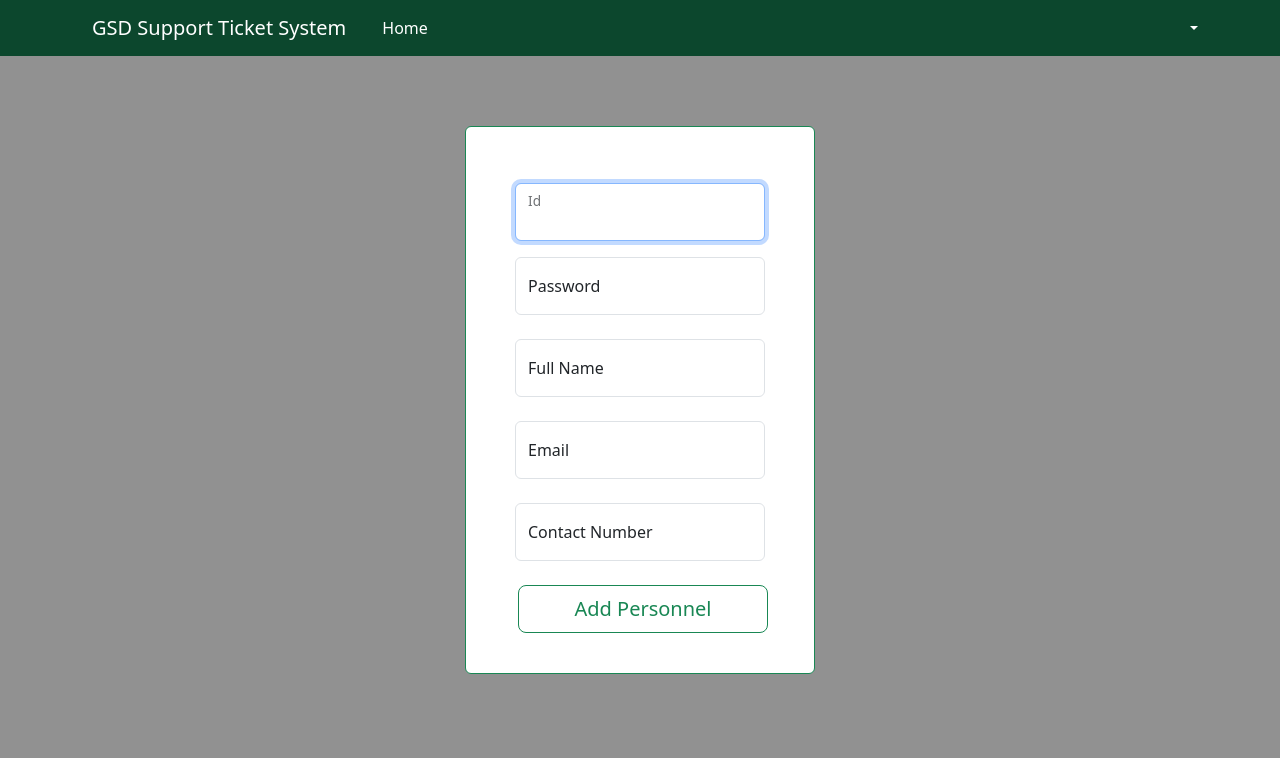
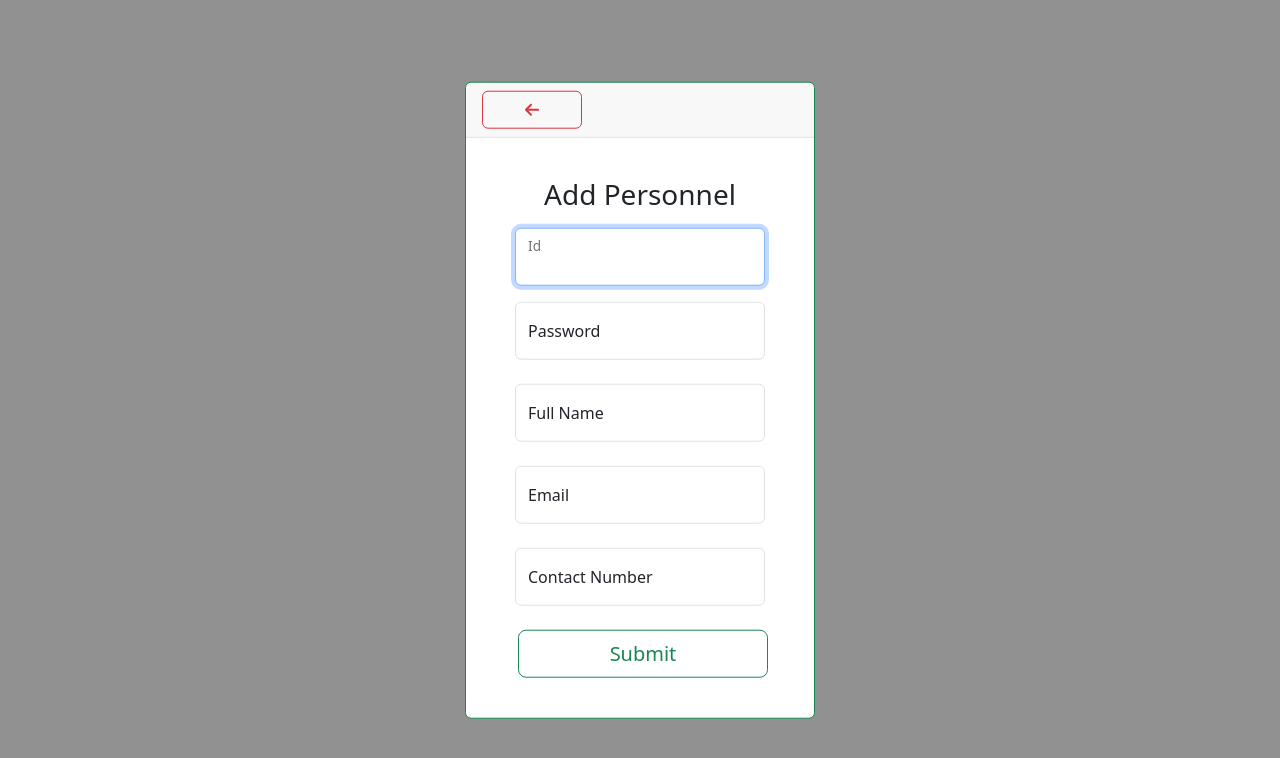
Before and after one commit to Kyusans/reactjs-complaints, a React (Create React App) app: page /gsd/addpersonnel in a window 1280 px wide. Shown: the top 758 px of the page. Built offline with nearby package versions, Linux system fonts and the light colour scheme.

Commit message:
added addPersonnel functionality

```diff
--- a/src/App.js
+++ b/src/App.js
@@ -2,6 +2,7 @@ import './App.css';
 import { BrowserRouter as Router, Routes, Route} from 'react-router-dom';
 import Login from './components/Login';
 import MainLayoutRoutes from './MainLayoutRoutes';
+import AddPersonnel from './components/AddPersonnel';
 // import { useEffect } from 'react';
 
 function App() {
@@ -21,6 +22,7 @@ function App() {
         <Routes>
           <Route path="/" element={<Login /> } />
           <Route path="*" element={<MainLayoutRoutes />}/>
+          <Route path='/addpersonnel' element={<AddPersonnel />} />
         </Routes>
       </Router>
     </>
--- a/src/MainLayoutRoutes.js
+++ b/src/MainLayoutRoutes.js
@@ -9,7 +9,6 @@ import JobDetails from './components/JobDetails'
 import PersonnelDashboard from './components/PersonnelDashboard'
 import ChangePassword from './components/ChangePassword'
 import ReportModule from './components/ReportModule'
-import AddPersonnel from './components/AddPersonnel'
 
 function MainLayoutRoutes() {
   return (
@@ -23,7 +22,6 @@ function MainLayoutRoutes() {
         <Route path="/personnel/dashboard" element={<PersonnelDashboard />} />
         <Route path="/account/password" element={<ChangePassword />} />
         <Route path='/report' element={<ReportModule />} />
-        <Route path='/addpersonnel' element={<AddPersonnel />} />
       </Routes>
     </div>
   )
--- a/src/components/AddPersonnel.js
+++ b/src/components/AddPersonnel.js
@@ -1,6 +1,10 @@
 import React, { useState } from 'react'
-import { Button, Card, Container, FloatingLabel, Form } from 'react-bootstrap';
+import { Button, Card, Container, FloatingLabel, Form, Spinner } from 'react-bootstrap';
 import AlertScript from './AlertScript';
+import { FontAwesomeIcon } from '@fortawesome/react-fontawesome';
+import { faArrowLeft } from '@fortawesome/free-solid-svg-icons';
+import { useNavigate } from 'react-router-dom';
+import axios from 'axios';
 
 function AddPersonnel() {
   const [userId, setUserId] = useState("");
@@ -8,12 +12,19 @@ function AddPersonnel() {
   const [email, setEmail] = useState("");
   const [fullName, setFullName] = useState("");
   const [contact, setContact] = useState("");
+  const [validated, setValidated] = useState(false);
+  const [isLoading, setIsLoading] = useState(false);
 
   //for alert
   const [showAlert, setShowAlert] = useState(false);
   const [alertVariant, setAlertVariant] = useState("");
   const [alertMessage, setAlertMessage] = useState("");
 
+  const navigateTo = useNavigate();
+
+  const handleBackButtonClick = () => {
+    navigateTo(-1);
+  };
 
   function getAlert(variantAlert, messageAlert) {
     setShowAlert(true);
@@ -22,10 +33,48 @@ function AddPersonnel() {
   }
 
   const addPersonnel = async () => {
+    setIsLoading(true);
     try {
+      const url = localStorage.getItem("url") + "admin.php";
+      const jsonData = {
+        username: userId,
+        password: password,
+        userFullname: fullName,
+        email: email,
+        contact: contact
+      }
+      const formData = new FormData();
+      formData.append("json", JSON.stringify(jsonData));
+      formData.append("operation", "addPersonnel");
+      const res = await axios.post(url, formData);
+      if (res.data === 2) {
+        getAlert("danger", "User Id already exists")
+      } else if (res.data === 1) {
+        getAlert("success", "Successfully added");
+        setTimeout(() => {
+          setShowAlert(false);
+          setUserId("");
+          setPassword("");
+          setEmail("");
+          setFullName("");
+          setContact("");
+          setValidated(false);
+        }, 1500);
+      }
+    } catch (error) {
+      getAlert("danger", "There was an unexpected error: \n" + error.message);
+    } finally {
+      setIsLoading(false);
+    }
+  }
 
-    } catch (error) {
-      getAlert("danger", "There was an unexpected error:", error);
+  const handleSubmit = (e) => {
+    setValidated(true);
+    const form = e.currentTarget;
+    e.preventDefault();
+    e.stopPropagation();
+    if (form.checkValidity()) {
+      addPersonnel();
     }
   }
 
@@ -33,9 +82,15 @@ function AddPersonnel() {
     <div>
       <Container className='centered'>
         <Card className="card-thin" border='success'>
+          <Card.Header>
+            <Button variant='outline-danger button-m' onClick={() => handleBackButtonClick()} className='me-3'>
+              <FontAwesomeIcon icon={faArrowLeft} />
+            </Button>
+          </Card.Header>
           <Card.Body>
+            <h3 className='text-center'>Add Personnel</h3>
             <AlertScript show={showAlert} variant={alertVariant} message={alertMessage} />
-            <Form autocomplete="off">
+            <Form noValidate validated={validated} autoComplete="off" onSubmit={handleSubmit}>
               <Form.Group className='mt-3 mb-3 fatter-text centered-label'>
                 <FloatingLabel label="Id">
                   <Form.Control
@@ -45,7 +100,7 @@ function AddPersonnel() {
                     placeholder='Id'
                     autoFocus
                     required
-                    autocomplete="none"
+                    autoComplete="none"
                   />
                 </FloatingLabel>
               </Form.Group>
@@ -58,7 +113,7 @@ function AddPersonnel() {
                     onChange={(e) => setPassword(e.target.value)}
                     placeholder='Password'
                     required
-                    autocomplete="none"
+                    autoComplete="none"
                   />
                 </FloatingLabel>
               </Form.Group>
@@ -71,7 +126,7 @@ function AddPersonnel() {
                     onChange={(e) => setFullName(e.target.value)}
                     placeholder='Full Name'
                     required
-                    autocomplete="none"
+                    autoComplete="none"
                   />
                 </FloatingLabel>
               </Form.Group>
@@ -84,7 +139,7 @@ function AddPersonnel() {
                     onChange={(e) => setEmail(e.target.value)}
                     placeholder='Email'
                     required
-                    autocomplete="none"
+                    autoComplete="none"
                   />
                 </FloatingLabel>
               </Form.Group>
@@ -97,14 +152,32 @@ function AddPersonnel() {
                     onChange={(e) => setContact(e.target.value)}
                     placeholder='Contact Number'
                     required
-                    autocomplete="none"
+                    autoComplete="none"
                   />
                 </FloatingLabel>
               </Form.Group>
 
               <Container className='text-center'>
-                <Button className='button-large btn-lg' variant='outline-success' onClick={addPersonnel}>Add Personnel</Button>
+                <Button
+                  type='submit'
+                  className='button-large btn-lg'
+                  variant='outline-success'
+                  disabled={isLoading}
+                >
+                  {isLoading ? (
+                    <Spinner
+                      as='span'
+                      animation='border'
+                      size='sm'
+                      role='status'
+                      aria-hidden='true'
+                      className='me-2'
+                    />
+                  ) : null}
+                  {isLoading ? 'Submitting...' : 'Submit'}
+                </Button>
               </Container>
+
             </Form>
           </Card.Body>
         </Card>
--- a/src/components/ComplaintForm.js
+++ b/src/components/ComplaintForm.js
@@ -76,13 +76,13 @@ function ComplaintForm(props) {
     onHide();
   }
   const formValidation = (e) => {
+    setValidated(true);
     const form = e.currentTarget;
     e.preventDefault();
     e.stopPropagation();
     if (form.checkValidity() === true) {
       addComplaint();
     }
-    setValidated(true);
   }
   useEffect(() => {
     if (show) {
```
